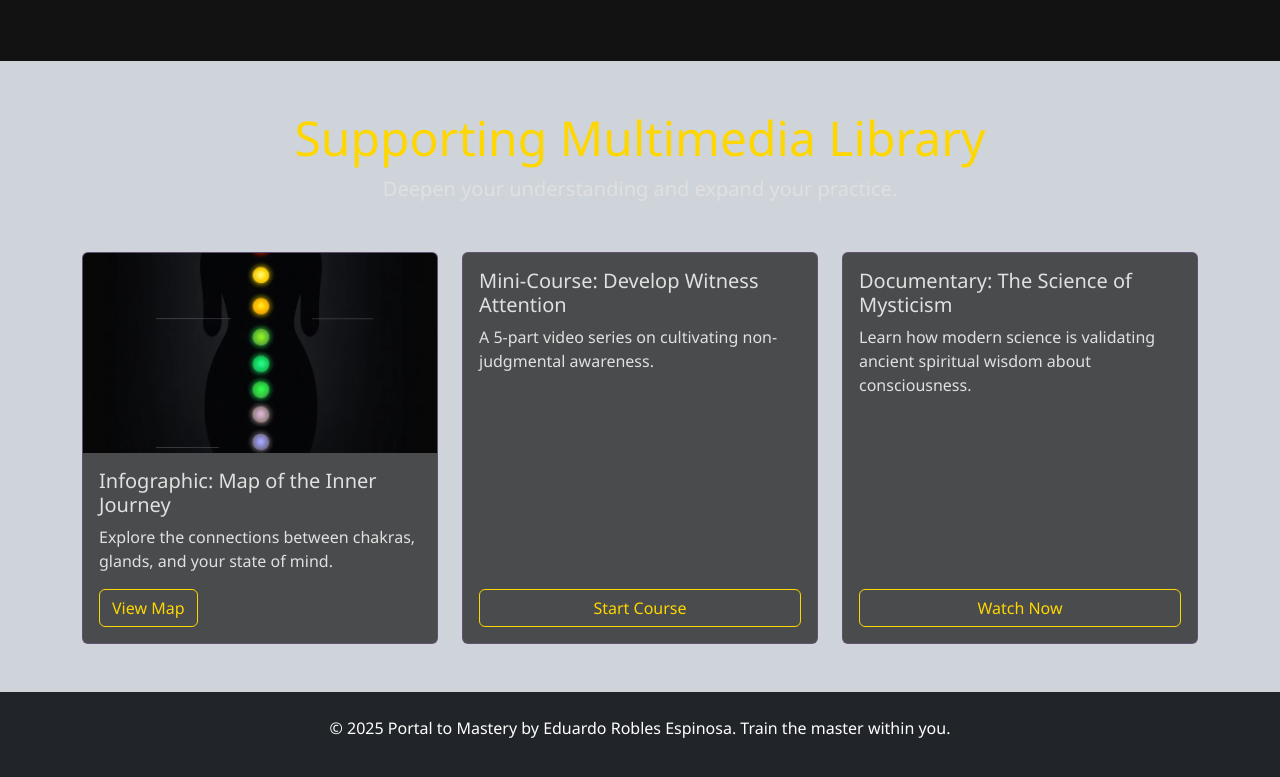
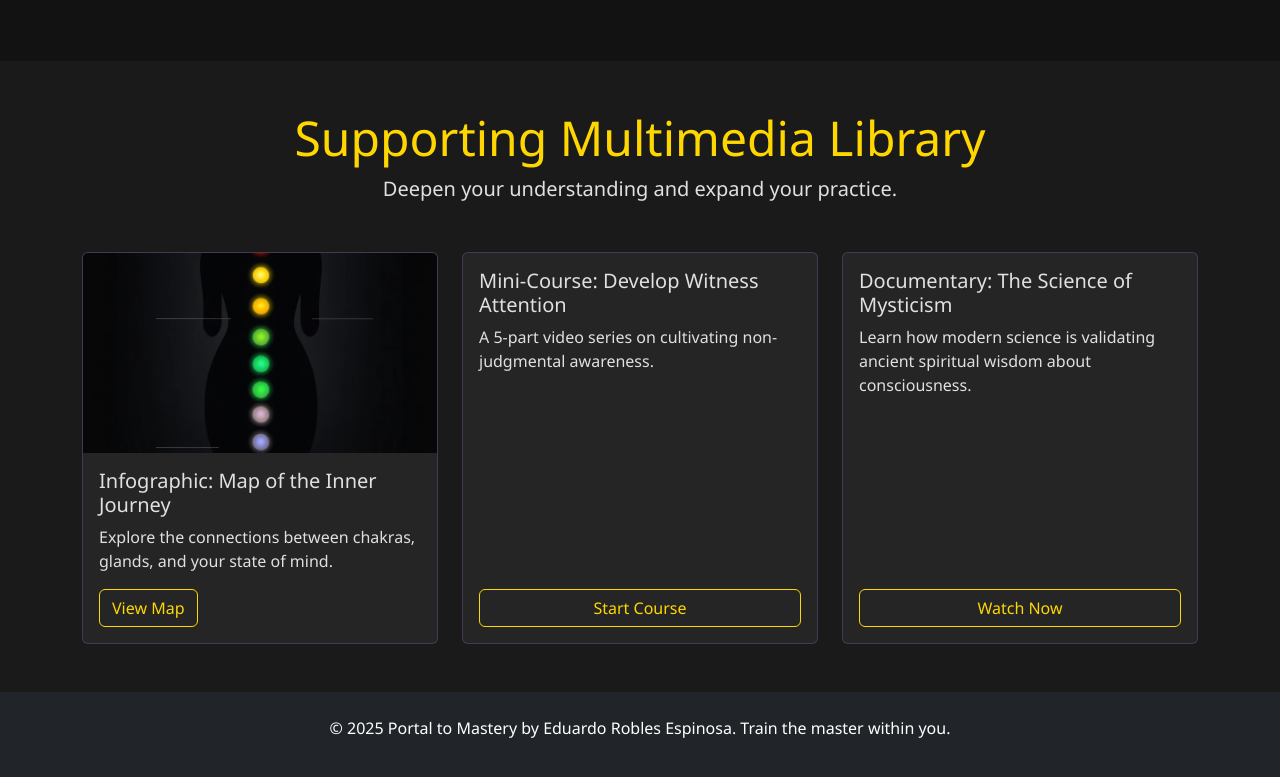
Before and after one commit to eduardoroblesespinosa/mastery, a plain HTML site: page index.html in a window 1280 px wide. Shown: the part 2403-3180 px from the top of the page. Drawn offline with nearby package versions, Linux system fonts and the light colour scheme.

Commit message:
Update index.html

```diff
--- a/index.html
+++ b/index.html
@@ -176,7 +176,7 @@
         </div>
     </section>
 
-    <section id="library" class="py-5 bg-dark-subtle">
+    <section id="library" class="py-5">
         <div class="container">
             <div class="text-center mb-5">
                 <h2 class="display-5">Supporting Multimedia Library</h2>
```
